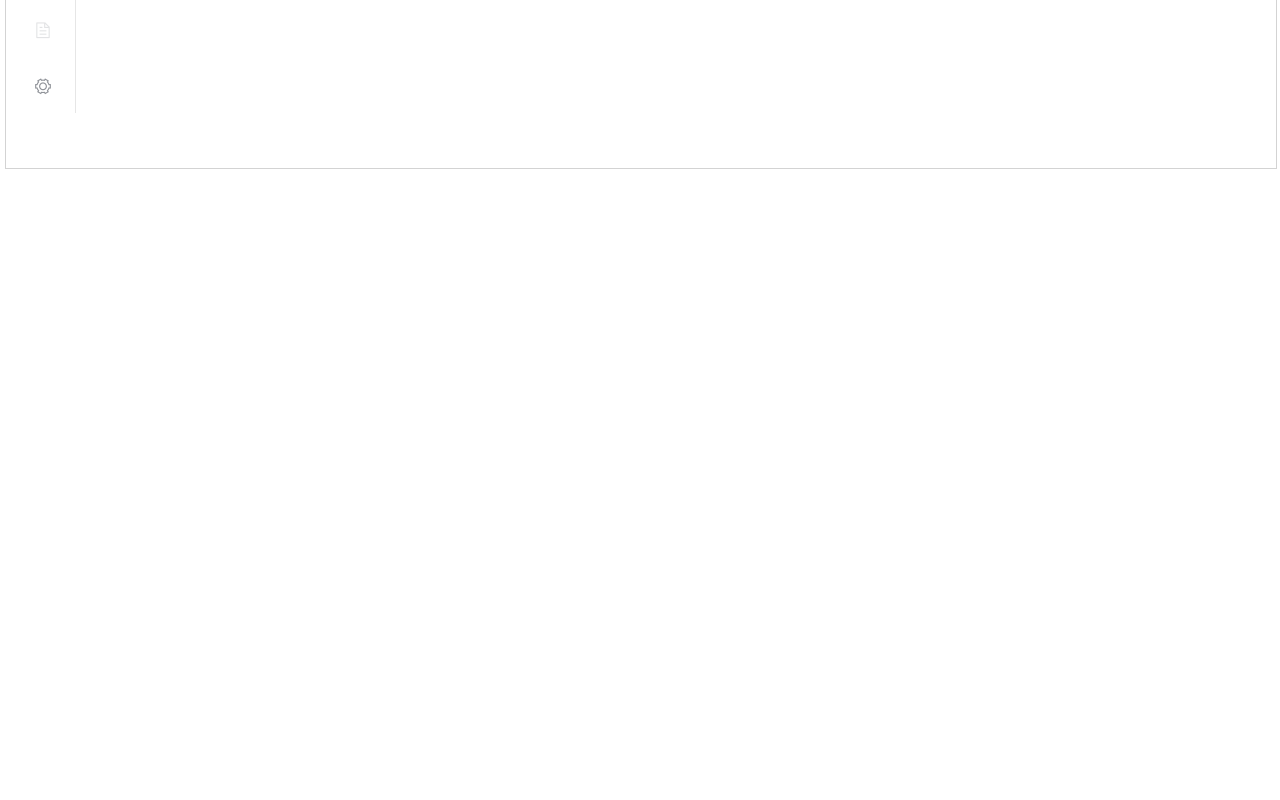
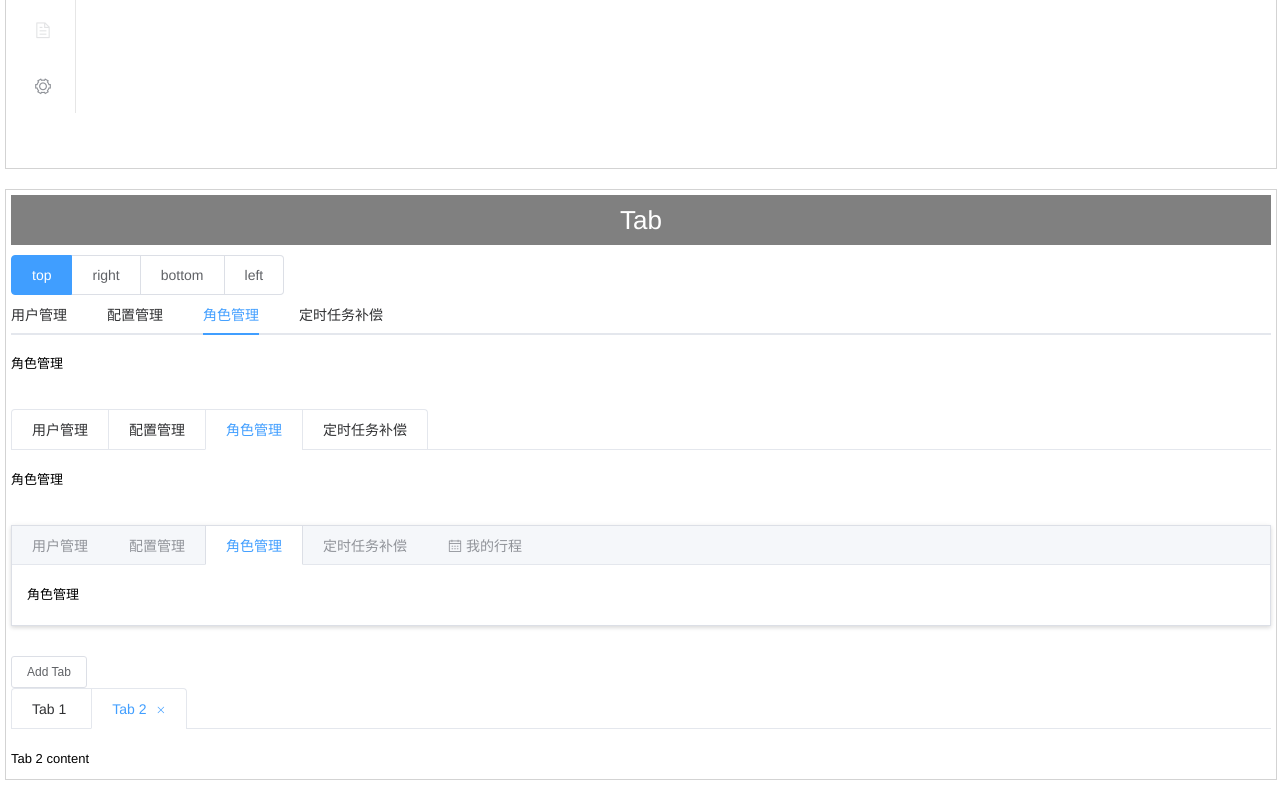
Before and after one commit to guojs-github/element-ex, a Vue app: page /#/ in a window 1280 px wide. Shown: the part 10164-10964 px from the top of the page. Before the commit the page ends 10353 px from the top, so only its background shows below. Built offline with nearby package versions, Linux system fonts and the light colour scheme.

Commit message:
20190211 Tab

```diff
--- a/src/components/Menu/Menu.vue
+++ b/src/components/Menu/Menu.vue
@@ -81,12 +81,20 @@
 		data () {
 			return {
 				activeIndex: 'firstMenu',
-				isCollapse: 'true'
+				isCollapse: true
 			}
 		},
 
 		methods: {
 			onMenuSelect (key, keyPath) {
+				console.log(key, keyPath)
+			},
+
+			onMenuOpen (key, keyPath) {
+				console.log(key, keyPath)
+			},
+
+			onMenuClose (key, keyPath) {
 				console.log(key, keyPath)
 			}
 
--- /dev/null
+++ b/src/components/Tab/Tab.less
@@ -0,0 +1,15 @@
+/*
+	Tab style
+*/
+
+.test-item.tab {
+	& > .row {
+		width: 100%;
+		min-height: 30px;
+		line-height: 30px;
+	}
+
+	.row + .row {
+		margin-top: 30px;
+	}
+}
--- /dev/null
+++ b/src/components/Tab/Tab.vue
@@ -0,0 +1,134 @@
+<template>
+    <div class='test-item tab'>
+		<div class='title'>Tab</div>
+
+		<div class='row'>
+			<el-radio-group v-model='tabPosition'>
+				<el-radio-button label='top'>top</el-radio-button>
+				<el-radio-button label='right'>right</el-radio-button>
+				<el-radio-button label='bottom'>bottom</el-radio-button>
+				<el-radio-button label='left'>left</el-radio-button>
+			</el-radio-group>
+
+			<el-tabs v-model='activeName' :tab-position='tabPosition' @tab-click='onClickTab'>
+				<el-tab-pane label='用户管理' name='first'>用户管理</el-tab-pane>
+				<el-tab-pane label='配置管理' name='second'>配置管理</el-tab-pane>
+				<el-tab-pane label='角色管理' name='third'>角色管理</el-tab-pane>
+				<el-tab-pane label='定时任务补偿' name='fourth'>定时任务补偿</el-tab-pane>
+			</el-tabs>
+		</div>
+
+		<div class='row'>
+			<el-tabs v-model='activeName' type='card' @tab-click='onClickTab'>
+				<el-tab-pane label='用户管理' name='first'>用户管理</el-tab-pane>
+				<el-tab-pane label='配置管理' name='second'>配置管理</el-tab-pane>
+				<el-tab-pane label='角色管理' name='third'>角色管理</el-tab-pane>
+				<el-tab-pane label='定时任务补偿' name='fourth'>定时任务补偿</el-tab-pane>
+			</el-tabs>
+		</div>
+
+		<div class='row'>
+			<el-tabs v-model='activeName' type='border-card' @tab-click='onClickTab'>
+				<el-tab-pane label='用户管理' name='first'>用户管理</el-tab-pane>
+				<el-tab-pane label='配置管理' name='second'>配置管理</el-tab-pane>
+				<el-tab-pane label='角色管理' name='third'>角色管理</el-tab-pane>
+				<el-tab-pane label='定时任务补偿' name='fourth'>定时任务补偿</el-tab-pane>
+				<el-tab-pane name='fifth'>
+					<span slot='label'>
+						<i class='el-icon-date'></i> 我的行程
+					</span>
+					我的行程
+				</el-tab-pane>
+			</el-tabs>
+		</div>
+
+		<div class='row'>
+			<div>
+			<el-button
+				size='small'
+				@click='addTab(editableTabsValue2)'>
+				Add Tab
+			</el-button>
+			</div>
+			<el-tabs
+				v-model='editableTabsValue2'
+				type='card'
+				closable
+				@tab-remove='removeTab'>
+				<el-tab-pane
+					v-for='(item) in editableTabs2'
+					:key='item.name'
+					:label='item.title'
+					:name='item.name'
+				>
+					{{item.content}}
+				</el-tab-pane>
+			</el-tabs>
+		</div>
+	</div>
+</template>
+
+<script>
+	export default {
+		name: 'Tab',
+
+		data () {
+			return {
+				activeName: 'third',
+				tabPosition: 'top',
+				editableTabsValue2: '2',
+				editableTabs2: [{
+					title: 'Tab 1',
+					name: '1',
+					content: 'Tab 1 content'
+				}, {
+					title: 'Tab 2',
+					name: '2',
+					content: 'Tab 2 content'
+				}],
+				tabIndex: 2
+			}
+		},
+
+		methods: {
+			onClickTab (tab, event) {
+				console.log(tab, event)
+			},
+
+			/**********************/
+			addTab (targetName) {
+				let newTabName = ++this.tabIndex + ''
+				this.editableTabs2.push({
+					title: 'New Tab',
+					name: newTabName,
+					content: 'New Tab content'
+				})
+				this.editableTabsValue2 = newTabName
+			},
+
+			removeTab (targetName) {
+				let tabs = this.editableTabs2
+				let activeName = this.editableTabsValue2
+				if (activeName === targetName) {
+					tabs.forEach((tab, index) => {
+						if (tab.name === targetName) { // 需要修改选中的tab项
+							let nextTab = tabs[index + 1] || tabs[index - 1] // 利用或运算的短路特性，如果后一项undefined，就返回前一项的值
+							if (nextTab) {
+								activeName = nextTab.name
+							}
+						}
+					})
+				}
+
+				this.editableTabsValue2 = activeName
+				this.editableTabs2 = tabs.filter(tab => tab.name !== targetName) // 设置过滤，过滤掉当前选中值，更改数组
+			}
+		}
+	}
+</script>
+
+<!-- Add "scoped" attribute to limit CSS to this component only -->
+<style scoped src='../Test.less' lang='less'/>
+<style scoped src='./Tab.less' lang='less'/>
+<style scoped>
+</style>
--- a/src/components/Test.vue
+++ b/src/components/Test.vue
@@ -30,6 +30,7 @@
 		<MessageBox/>
 		<Notification/>
 		<Menu/>
+		<Tab/>
 	</div>
 </template>
 
@@ -64,6 +65,7 @@
 	import MessageBox from './MessageBox/MessageBox'
 	import Notification from './Notification/Notification'
 	import Menu from './Menu/Menu'
+	import Tab from './Tab/Tab'
 
 	export default {
 		name: 'Test',
@@ -103,7 +105,8 @@
 			Message,
 			MessageBox,
 			Notification,
-			Menu
+			Menu,
+			Tab
 		}
 	}
 </script>
```
